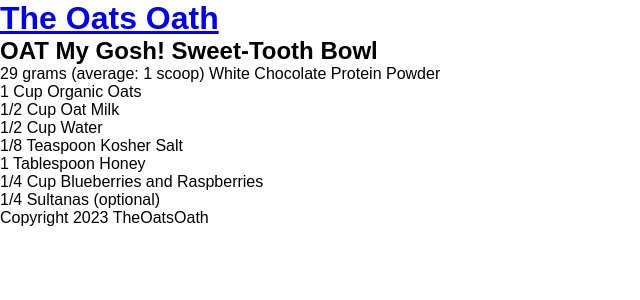
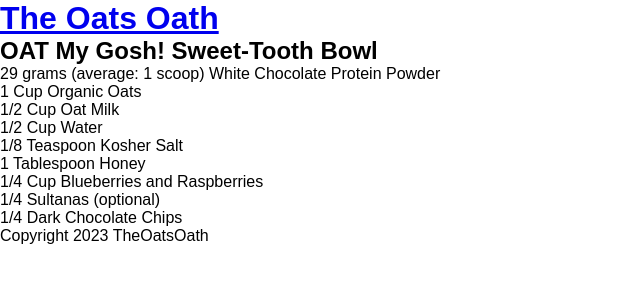
Before and after one commit to natalied0uglas/TheOatsOath, a Jekyll site: the page built from _recipes/oat-my-gosh-breakfast-bowl.md, in a window 1280 px wide. Shown: the top 300 px of the page, without its empty margins (0-640 px from the left). Built offline with Jekyll 4.4.1, drawn with Linux system fonts in a browser that asks for light colours.

Commit message:
Update Recipe “oat-my-gosh-breakfast-bowl”

```diff
--- a/_recipes/oat-my-gosh-breakfast-bowl.md
+++ b/_recipes/oat-my-gosh-breakfast-bowl.md
@@ -14,3 +14,4 @@
 * 1 Tablespoon Honey
 * 1/4 Cup Blueberries and Raspberries
 * 1/4 Sultanas (optional)
+* 1/4 Dark Chocolate Chips
```
